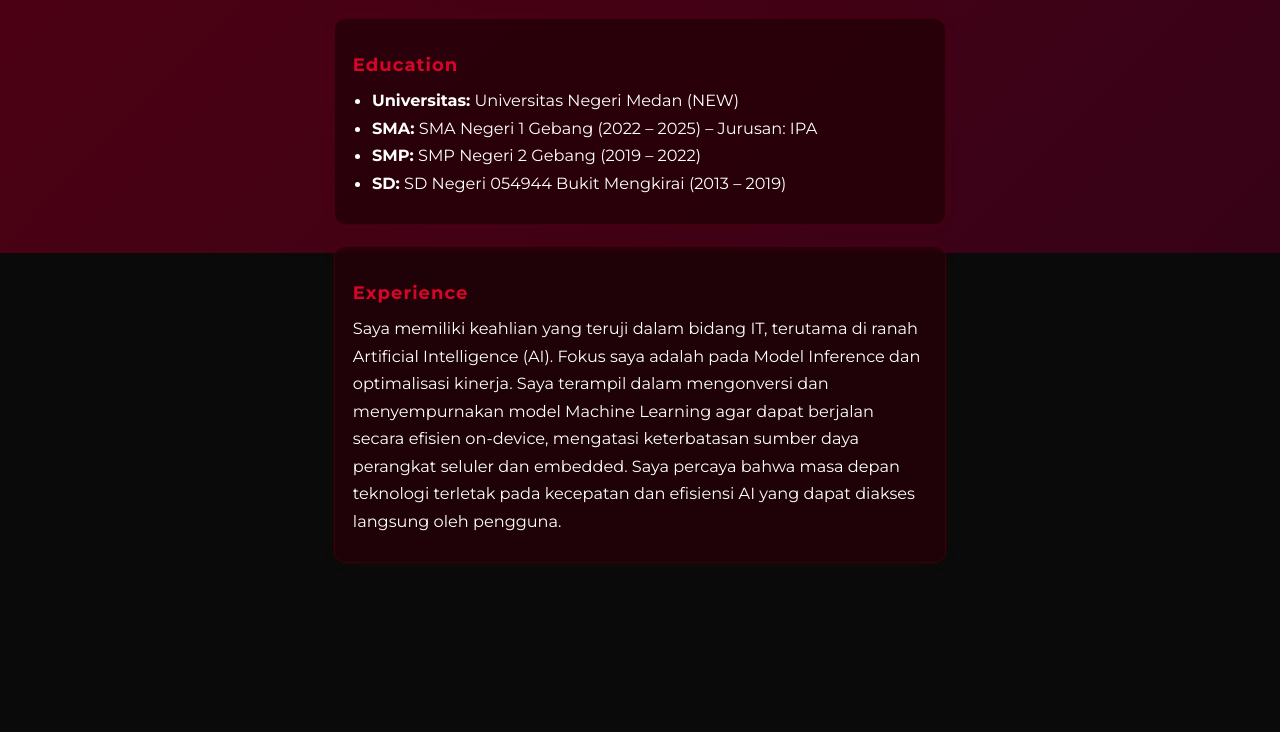
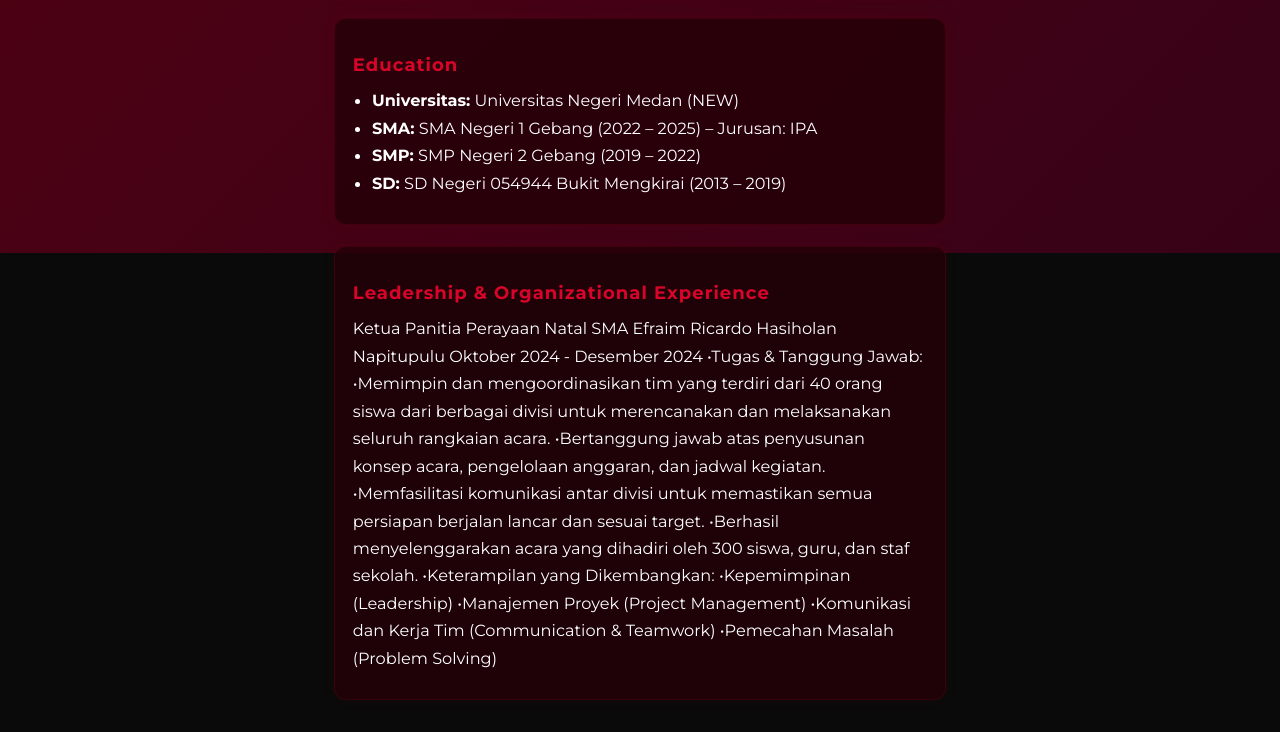
Before and after one commit to efraimnapitupulu/efraim, a plain HTML site: page index.html in a window 1280 px wide. Shown: the part 547-1279 px from the top of the page. Before the commit the page ends 1142 px from the top, so only its background shows below. Drawn offline with Linux system fonts and the light colour scheme; a script that the page names is missing.

Commit message:
Update index.html

```diff
--- a/index.html
+++ b/index.html
@@ -41,10 +41,25 @@ Sejujurnya, saya memasuki dunia teknologi sebagai pemula—sebuah kanvas kosong.
         </ul>
       </div>
       <div class="content-box">
-        <h2>Experience</h2>
+        <h2>Leadership & Organizational Experience</h2>
         <p>
-        Saya memiliki keahlian yang teruji dalam bidang IT, terutama di ranah Artificial Intelligence (AI). Fokus saya adalah pada Model Inference dan optimalisasi kinerja. Saya terampil dalam mengonversi dan menyempurnakan model Machine Learning agar dapat berjalan secara efisien on-device, mengatasi keterbatasan sumber daya perangkat seluler dan embedded. Saya percaya bahwa masa depan teknologi terletak pada kecepatan dan efisiensi AI yang dapat diakses langsung oleh pengguna.
-        </p>
+        Ketua Panitia Perayaan Natal SMA Efraim Ricardo Hasiholan Napitupulu
+Oktober 2024 - Desember 2024
+
+•Tugas & Tanggung Jawab:
+
+•Memimpin dan mengoordinasikan tim yang terdiri dari 40 orang siswa dari berbagai divisi untuk merencanakan dan melaksanakan seluruh rangkaian acara.
+•Bertanggung jawab atas penyusunan konsep acara, pengelolaan anggaran, dan jadwal kegiatan.
+•Memfasilitasi komunikasi antar divisi untuk memastikan semua persiapan berjalan lancar dan sesuai target.
+
+•Berhasil menyelenggarakan acara yang dihadiri oleh 300 siswa, guru, dan staf sekolah.
+
+•Keterampilan yang Dikembangkan:
+
+•Kepemimpinan (Leadership)
+•Manajemen Proyek (Project Management)
+•Komunikasi dan Kerja Tim (Communication & Teamwork)
+•Pemecahan Masalah (Problem Solving)       </p>
       </div>
     </section>
     <!-- OPSI TECHNOLOGY -->
```
